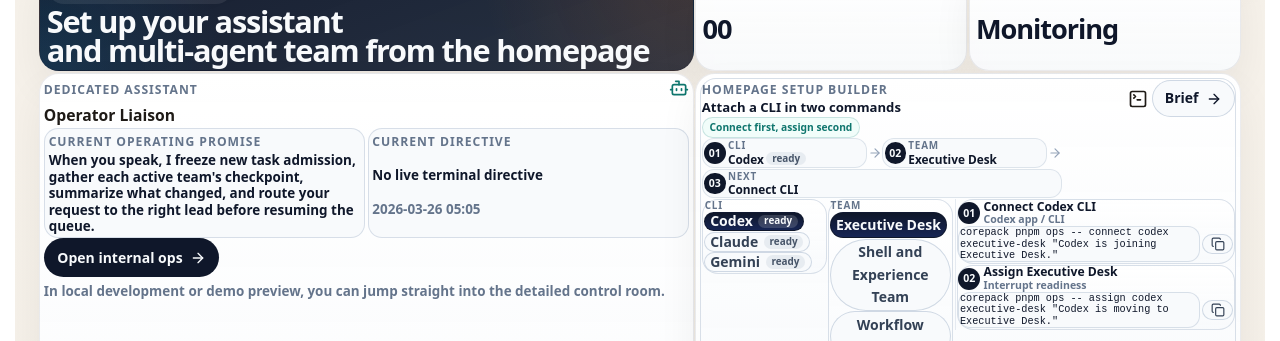
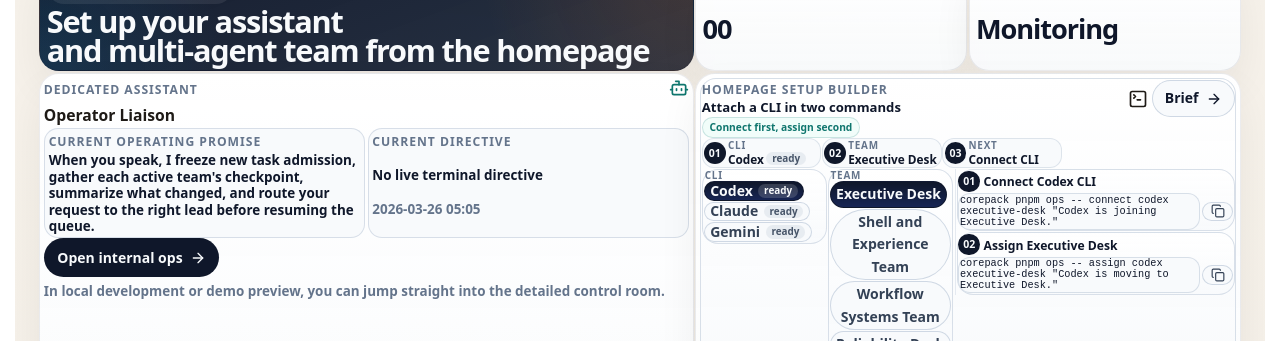
Before and after one commit to GongJae00/research-pages, a Next.js app in the folder apps/web/: page /en in a window 1280 px wide. Shown: the part 1600-1941 px from the top of the page. Built offline with nearby package versions, Linux system fonts and the light colour scheme; no server answers.

Commit message:
Autonomy batch 1537: shell-experience

```diff
--- a/apps/web/src/components/homepage-agent-control-section.module.css
+++ b/apps/web/src/components/homepage-agent-control-section.module.css
@@ -561,9 +561,8 @@
 }
 
 .setupScanStrip {
-  display: flex;
-  flex-wrap: wrap;
-  align-items: center;
+  display: grid;
+  grid-template-columns: repeat(3, minmax(0, 1fr));
   gap: 0.04rem;
   min-width: 0;
   margin-top: 0.02rem;
@@ -578,7 +577,7 @@
   border: 1px solid rgba(203, 213, 225, 0.6);
   border-radius: 12px;
   background: rgba(248, 250, 252, 0.94);
-  flex: 1 1 10rem;
+  width: 100%;
 }
 
 .setupScanCopy {
@@ -596,7 +595,7 @@
 }
 
 .setupScanArrow {
-  display: inline-flex;
+  display: none;
   align-items: center;
   justify-content: center;
   color: #94a3b8;
@@ -795,30 +794,13 @@
 }
 
 .commandTitleBlock {
-  display: grid;
-  gap: 0.03rem;
   min-width: 0;
-}
-
-.commandTitleLine {
-  display: flex;
-  flex-wrap: wrap;
-  align-items: baseline;
-  gap: 0.28rem;
 }
 
 .commandTitle {
   color: #0f172a;
   font-size: 0.76rem;
   line-height: 1.05;
-}
-
-.commandDetail {
-  color: #64748b;
-  font-size: 0.66rem;
-  font-weight: 700;
-  line-height: 1.1;
-  overflow-wrap: anywhere;
 }
 
 .copyButton {
@@ -1152,8 +1134,7 @@
   .providerSummaryBar,
   .setupHeader,
   .setupHeaderActions,
-  .setupMetaRow,
-  .commandTitleLine {
+  .setupMetaRow {
     flex-direction: column;
     align-items: flex-start;
   }
--- a/apps/web/src/components/homepage-agent-control-section.tsx
+++ b/apps/web/src/components/homepage-agent-control-section.tsx
@@ -275,7 +275,6 @@ export function HomepageAgentControlSection({
           title: isKoreanLocale(locale)
             ? `${selectedProvider?.label ?? "-"} CLI`
             : `Connect ${selectedProvider?.label ?? "-"} CLI`,
-          detail: selectedProvider?.cliName ?? "-",
           command: setupManifest.commands.connect,
           buttonLabel: copy.connectCommand,
         },
@@ -285,7 +284,6 @@ export function HomepageAgentControlSection({
           title: isKoreanLocale(locale)
             ? `${selectedTeam?.name ?? "-"} ${copy.assignedTeam}`
             : `Assign ${selectedTeam?.name ?? "-"}`,
-          detail: selectedTeam?.lane ?? "-",
           command: setupManifest.commands.assign,
           buttonLabel: copy.assignCommand,
         },
@@ -482,7 +480,6 @@ export function HomepageAgentControlSection({
                       <span className={styles.commandStep}>{item.step}</span>
                       <div className={styles.commandTitleBlock}>
                         <strong className={styles.commandTitle}>{item.title}</strong>
-                        <span className={styles.commandDetail}>{item.detail}</span>
                       </div>
                     </div>
                   </div>
```
